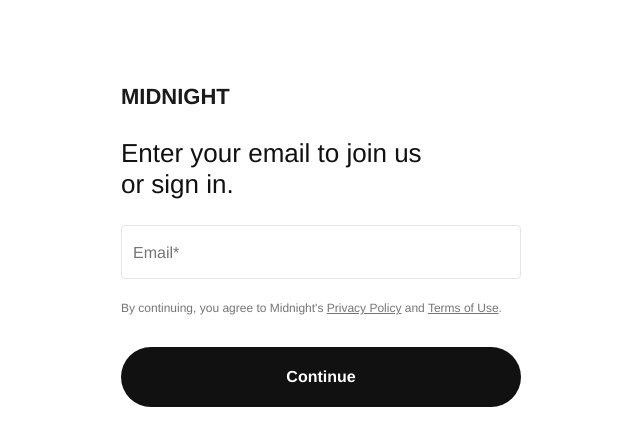
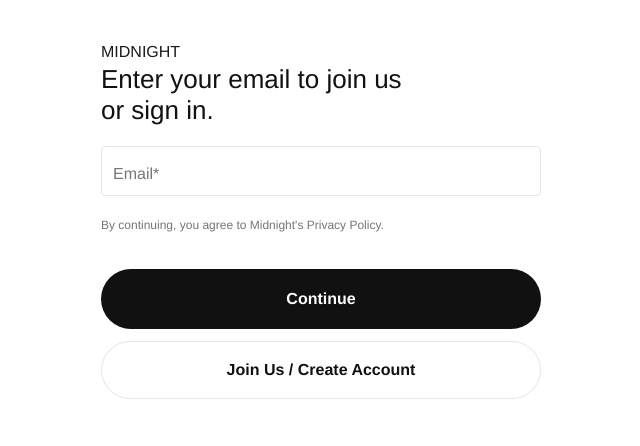
Before and after one commit to Bebraga12/projeto-EUA-angular, an Angular app: page /home in a window 1280 px wide. Both pictures are taken after a click on the element 1218 px from the left and 42 px from the top of the page. Shown: the top 446 px of the page, without its empty margins (319-959 px from the left). Built offline with nearby package versions, Linux system fonts and the light colour scheme.

Commit message:
atualização na tela de login

```diff
--- a/src/app/components/layout/login-component/login-component.html
+++ b/src/app/components/layout/login-component/login-component.html
@@ -2,42 +2,88 @@
   <div class="login-box">
     <div class="brand-logo">MIDNIGHT</div>
 
-    <form [formGroup]="loginForm" (ngSubmit)="submitLogin()">
+    <form [formGroup]="loginForm" (ngSubmit)="submitAction()">
 
-      <div *ngIf="!showPasswordStep" class="fade-in">
+      <div *ngIf="!showPasswordStep && !isRegistering" class="fade-in">
         <h1>Enter your email to join us<br>or sign in.</h1>
-
         <div class="input-wrapper">
-          <input type="email" formControlName="email" id="email" placeholder=" " required autocomplete="off">
+          <input type="email" formControlName="email" id="email" placeholder=" "
+                 (keyup.enter)="handleEmailStep()" required autocomplete="off">
           <label for="email">Email*</label>
 
-          <div class="error-msg" *ngIf="loginForm.get('email')?.touched && loginForm.get('email')?.invalid">
+          <div class="error-msg" *ngIf="loginForm.get('email')?.invalid && loginForm.get('email')?.touched">
             Please enter a valid email address.
           </div>
         </div>
 
-        <p class="terms">
-          By continuing, you agree to Midnight's <a href="#">Privacy Policy</a> and <a href="#">Terms of Use</a>.
-        </p>
+        <p class="terms">By continuing, you agree to Midnight's Privacy Policy.</p>
 
-        <button type="button" class="btn-black" (click)="proceedToPassword()">Continue</button>
+        <div class="button-group">
+          <button type="button" class="btn-black" (click)="handleEmailStep()">Continue</button>
+          <button type="button" class="btn-outline" (click)="goToRegister()">Join Us / Create Account</button>
+        </div>
       </div>
 
-      <div *ngIf="showPasswordStep" class="fade-in">
-        <h1>Enter your password<br>to continue.</h1>
+      <div *ngIf="showPasswordStep && !isRegistering" class="fade-in">
+        <h1>Enter your password.</h1>
         <p class="user-display">
-          {{ loginForm.get('email')?.value }}
-          <span class="edit-link" (click)="editEmail()">(Edit)</span>
+            {{ loginForm.get('email')?.value }}
+            <span class="edit-link" (click)="editEmail()">Edit</span>
         </p>
 
         <div class="input-wrapper">
-          <input type="password" formControlName="password" id="password" placeholder=" " required>
+          <input [type]="passwordVisible ? 'text' : 'password'"
+                 formControlName="password" id="password" placeholder=" "
+                 (keyup.enter)="submitAction()" required autofocus>
           <label for="password">Password*</label>
+
+          <button type="button" class="password-toggle"
+                  *ngIf="loginForm.get('password')?.value"
+                  (click)="togglePasswordVisibility()">
+
+            <svg *ngIf="passwordVisible" viewBox="0 0 24 24"><path d="M12 4.5C7 4.5 2.73 7.61 1 12c1.73 4.39 6 7.5 11 7.5s9.27-3.11 11-7.5c-1.73-4.39-6-7.5-11-7.5zM12 17c-2.76 0-5-2.24-5-5s2.24-5 5-5 5 2.24 5 5-2.24 5-5 5zm0-8c-1.66 0-3 1.34-3 3s1.34 3 3 3 3-1.34 3-3-1.34-3-3-3z"/></svg>
+
+            <svg *ngIf="!passwordVisible" viewBox="0 0 24 24"><path d="M12 7c2.76 0 5 2.24 5 5 0 .65-.13 1.26-.36 1.83l2.92 2.92c1.51-1.26 2.7-2.89 3.45-4.75-1.73-4.39-6-7.5-11-7.5-1.4 0-2.74.25-3.98.7l2.16 2.16C10.74 7.13 11.35 7 12 7zM2 4.27l2.28 2.28.46.46C3.08 8.3 1.78 10.02 1 12c1.73 4.39 6 7.5 11 7.5 1.55 0 3.03-.3 4.38-.84l.42.42L19.73 22 21 20.73 3.27 3 2 4.27zM7.53 9.8l1.55 1.55c-.05.21-.08.43-.08.65 0 1.66 1.34 3 3 3 .22 0 .44-.03.65-.08l1.55 1.55c-.67.33-1.41.53-2.2.53-2.76 0-5-2.24-5-5 0-.79.2-1.53.53-2.2zm4.31-.78l3.15 3.15.02-.16c0-1.66-1.34-3-3-3l-.17.01z"/></svg>
+          </button>
         </div>
 
         <button type="submit" class="btn-black" [disabled]="loginForm.get('password')?.invalid">Sign In</button>
       </div>
 
+      <div *ngIf="isRegistering" class="fade-in register-form">
+        <h1>Now let's make you a<br>Midnight Member.</h1>
+        <p class="user-display">
+            {{ loginForm.get('email')?.value }}
+            <span class="edit-link" (click)="editEmail()">Edit</span>
+        </p>
+
+        <div class="row">
+          <div class="input-wrapper"><input formControlName="firstName" placeholder=" "><label>First Name*</label></div>
+          <div class="input-wrapper"><input formControlName="lastName" placeholder=" "><label>Last Name*</label></div>
+        </div>
+
+        <div class="input-wrapper">
+          <input [type]="passwordVisible ? 'text' : 'password'" formControlName="password" placeholder=" " required>
+          <label>Password*</label>
+           <button type="button" class="password-toggle"
+                  *ngIf="loginForm.get('password')?.value"
+                  (click)="togglePasswordVisibility()">
+             <svg *ngIf="passwordVisible" viewBox="0 0 24 24"><path d="M12 4.5C7 4.5 2.73 7.61 1 12c1.73 4.39 6 7.5 11 7.5s9.27-3.11 11-7.5c-1.73-4.39-6-7.5-11-7.5zM12 17c-2.76 0-5-2.24-5-5s2.24-5 5-5 5 2.24 5 5-2.24 5-5 5zm0-8c-1.66 0-3 1.34-3 3s1.34 3 3 3 3-1.34 3-3-1.34-3-3-3z"/></svg>
+             <svg *ngIf="!passwordVisible" viewBox="0 0 24 24"><path d="M12 7c2.76 0 5 2.24 5 5 0 .65-.13 1.26-.36 1.83l2.92 2.92c1.51-1.26 2.7-2.89 3.45-4.75-1.73-4.39-6-7.5-11-7.5-1.4 0-2.74.25-3.98.7l2.16 2.16C10.74 7.13 11.35 7 12 7zM2 4.27l2.28 2.28.46.46C3.08 8.3 1.78 10.02 1 12c1.73 4.39 6 7.5 11 7.5 1.55 0 3.03-.3 4.38-.84l.42.42L19.73 22 21 20.73 3.27 3 2 4.27zM7.53 9.8l1.55 1.55c-.05.21-.08.43-.08.65 0 1.66 1.34 3 3 3 .22 0 .44-.03.65-.08l1.55 1.55c-.67.33-1.41.53-2.2.53-2.76 0-5-2.24-5-5 0-.79.2-1.53.53-2.2zm4.31-.78l3.15 3.15.02-.16c0-1.66-1.34-3-3-3l-.17.01z"/></svg>
+           </button>
+          <span class="hint">8+ Characters, mixed case and numbers</span>
+        </div>
+
+        <p class="label-small">Date of Birth</p>
+        <div class="row date-row">
+          <div class="input-wrapper"><input formControlName="day" placeholder="DD"></div>
+          <div class="input-wrapper"><input formControlName="month" placeholder="MM"></div>
+          <div class="input-wrapper"><input formControlName="year" placeholder="YYYY"></div>
+        </div>
+
+        <button type="submit" class="btn-black" style="margin-top: 25px;">Create Account</button>
+      </div>
+
     </form>
   </div>
 </div>
--- a/src/app/components/layout/login-component/login-component.scss
+++ b/src/app/components/layout/login-component/login-component.scss
@@ -2,59 +2,56 @@
   display: flex;
   justify-content: center;
   min-height: 100vh;
-  background-color: #fff;
-  padding-top: 80px;
+  background: #fff;
+  padding-top: 40px;
   font-family: "Helvetica Now", "Helvetica Neue", Helvetica, Arial, sans-serif;
 }
 
 .login-box {
   width: 100%;
-  max-width: 440px;
+  max-width: 480px;
   padding: 0 20px;
-
-  .brand-logo {
-    font-size: 22px;
-    font-weight: 900;
-    margin-bottom: 25px;
-  }
 
   h1 {
     font-size: 26px;
     font-weight: 500;
     line-height: 1.2;
-    margin-bottom: 25px;
+    margin-bottom: 20px;
     color: #111;
   }
 }
 
+.row {
+  display: flex;
+  gap: 12px;
+  .input-wrapper { flex: 1; }
+}
+
 .input-wrapper {
   position: relative;
-  margin-bottom: 20px;
+  margin-bottom: 20px; // Aumentei um pouco para caber a msg de erro
 
   input {
     width: 100%;
-    padding: 18px 12px 10px;
-    font-size: 16px;
+    padding: 16px 40px 8px 12px; // Padding direito maior para o ícone do olho não ficar em cima do texto
     border: 1px solid #e5e5e5;
     border-radius: 4px;
+    font-size: 16px;
     background: #fff !important;
     outline: none;
     box-sizing: border-box;
-
-    &:-webkit-autofill {
-      -webkit-box-shadow: 0 0 0 50px white inset !important;
-    }
 
     &:focus { border-color: #111; }
 
     &:focus + label,
     &:not(:placeholder-shown) + label {
-      top: -8px;
-      left: 10px;
+      top: 6px;
       font-size: 11px;
-      color: #757575;
-      background: white;
-      padding: 0 4px;
+    }
+
+    // Valid e Invalid states (opcional para borda vermelha)
+    &.ng-touched.ng-invalid {
+      border-color: #d32f2f;
     }
   }
 
@@ -69,47 +66,89 @@
   }
 }
 
+// Estilo da mensagem de erro
+.error-msg {
+  color: #d32f2f;
+  font-size: 12px;
+  margin-top: 5px;
+  display: block;
+}
+
+// Ícone do Olho
+.password-toggle {
+  position: absolute;
+  right: 12px;
+  top: 16px;
+  cursor: pointer;
+  background: none;
+  border: none;
+  padding: 0;
+  z-index: 10;
+
+  svg {
+    width: 24px;
+    height: 24px;
+    fill: #111;
+  }
+}
+
 .btn-black {
+  width: 100%; padding: 18px; background: #111; color: #fff;
+  border: none; border-radius: 30px; font-weight: 600; cursor: pointer;
+  margin-top: 15px;
+  &:hover { opacity: 0.8; }
+}
+
+.button-group {
+  display: flex;
+  flex-direction: column;
+  gap: 12px;
+  margin-top: 20px;
+}
+
+.btn-outline {
   width: 100%;
-  padding: 18px;
-  background: #111;
-  color: #fff;
-  border: none;
+  padding: 16px;
+  background: transparent;
+  color: #111;
+  border: 1px solid #e5e5e5;
   border-radius: 30px;
   font-weight: 600;
   font-size: 16px;
   cursor: pointer;
-  margin-top: 10px;
-  transition: opacity 0.2s;
+  transition: border-color 0.2s;
 
-  &:hover { opacity: 0.8; }
-  &:disabled { background: #e5e5e5; cursor: not-allowed; }
+  &:hover {
+    border-color: #111;
+  }
+}
+
+// Links e textos auxiliares
+.edit-link {
+  font-size: 14px;
+  text-decoration: underline;
+  color: #757575;
+  margin-left: 5px;
+  cursor: pointer; // Cursor mãozinha
+  &:hover { color: #111; }
 }
 
 .user-display {
-  font-size: 14px;
+  font-size: 16px;
   margin-bottom: 20px;
   color: #111;
-  .edit-link {
-    font-size: 12px;
-    text-decoration: underline;
-    cursor: pointer;
-    color: #757575;
-    margin-left: 8px;
-  }
 }
 
-.error-msg {
-  color: #d32f2f;
-  font-size: 12px;
-  margin-top: 6px;
+.hint { font-size: 11px; color: #757575; display: block; margin-top: 4px; }
+.label-small { font-size: 14px; margin: 15px 0 5px; color: #111; }
+
+.checkbox-container {
+  display: flex; gap: 10px; font-size: 12px; color: #757575; align-items: flex-start; margin: 20px 0;
+  input { margin-top: 3px; }
 }
 
 .terms {
-  font-size: 12px;
-  color: #757575;
-  margin: 20px 0;
-  a { color: #757575; text-decoration: underline; }
+  font-size: 12px; color: #757575; margin-top: 15px;
 }
 
 .fade-in { animation: fadeIn 0.3s ease-in; }
--- a/src/app/components/layout/login-component/login-component.ts
+++ b/src/app/components/layout/login-component/login-component.ts
@@ -12,33 +12,65 @@
 export class LoginComponent {
   loginForm: FormGroup;
   showPasswordStep = false;
+  isRegistering = false;
+  passwordVisible = false; // Controle do olho
 
   constructor(private fb: FormBuilder, private cdr: ChangeDetectorRef) {
     this.loginForm = this.fb.group({
-      // Regex para validação rigorosa de e-mail
-      email: ['', [Validators.required, Validators.pattern("^[a-z0-9._%+-]+@[a-z0-9.-]+\\.[a-z]{2,4}$")]],
-      password: ['', [Validators.required, Validators.minLength(6)]]
+      // Atualizei o Regex para aceitar Maiúsculas (a-zA-Z)
+      email: ['', [Validators.required, Validators.pattern("^[a-zA-Z0-9._%+-]+@[a-zA-Z0-9.-]+\\.[a-zA-Z]{2,4}$")]],
+      password: ['', [Validators.required, Validators.minLength(8)]],
+      firstName: [''],
+      lastName: [''],
+      day: [''],
+      month: [''],
+      year: [''],
+      agreeTerms: [false]
     });
   }
 
-  proceedToPassword() {
+  // Alterna entre texto e senha
+  togglePasswordVisibility() {
+    this.passwordVisible = !this.passwordVisible;
+  }
+
+  // Avança para senha se o email for válido
+  handleEmailStep() {
     const emailControl = this.loginForm.get('email');
     if (emailControl?.valid) {
       this.showPasswordStep = true;
+      this.isRegistering = false;
     } else {
-      emailControl?.markAsTouched();
+      emailControl?.markAsTouched(); // Isso dispara a msg de erro no HTML
+    }
+  }
+
+  // Vai para o registro (se email válido)
+  goToRegister() {
+    const emailControl = this.loginForm.get('email');
+    if (emailControl?.valid) {
+      this.isRegistering = true;
+      this.showPasswordStep = false;
+    } else {
+      emailControl?.markAsTouched(); // Mostra erro se tentar criar conta sem email
     }
   }
 
   editEmail() {
     this.showPasswordStep = false;
+    this.isRegistering = false;
+    this.passwordVisible = false; // Reseta o olho ao voltar
     this.loginForm.get('password')?.reset();
     this.cdr.markForCheck();
   }
 
-  submitLogin() {
-    if (this.loginForm.valid) {
-      console.log('Login Success:', this.loginForm.value);
+  submitAction() {
+    if (this.isRegistering) {
+      if (this.loginForm.valid) { // Validação simples
+          console.log('Registering user:', this.loginForm.value);
+      }
+    } else if (this.loginForm.get('password')?.valid) {
+      console.log('Logging in:', this.loginForm.value);
     }
   }
 }
```
